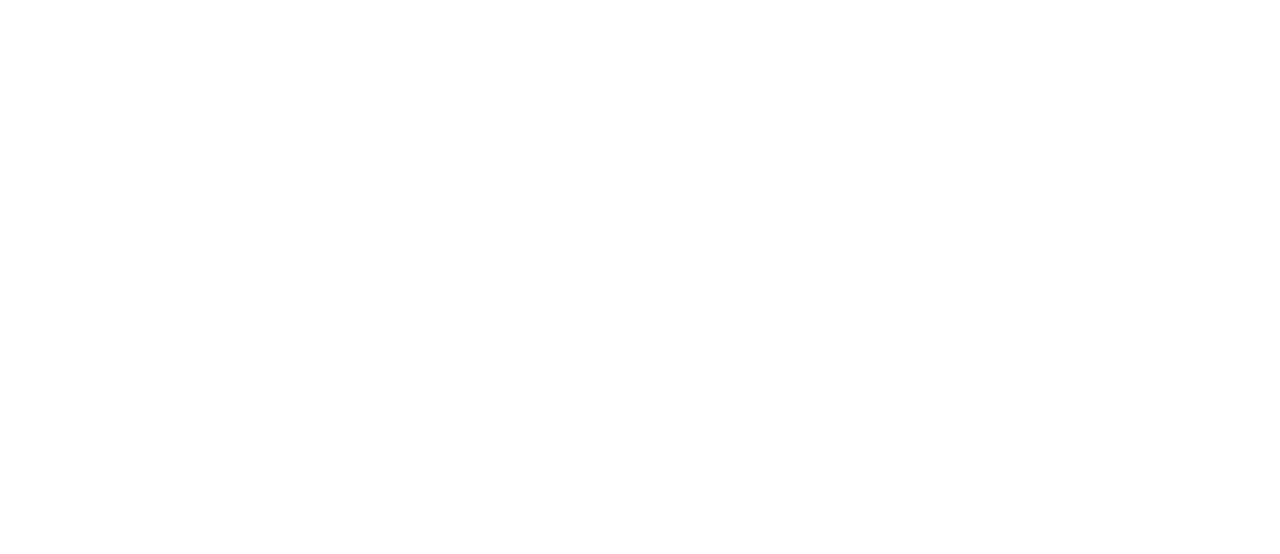
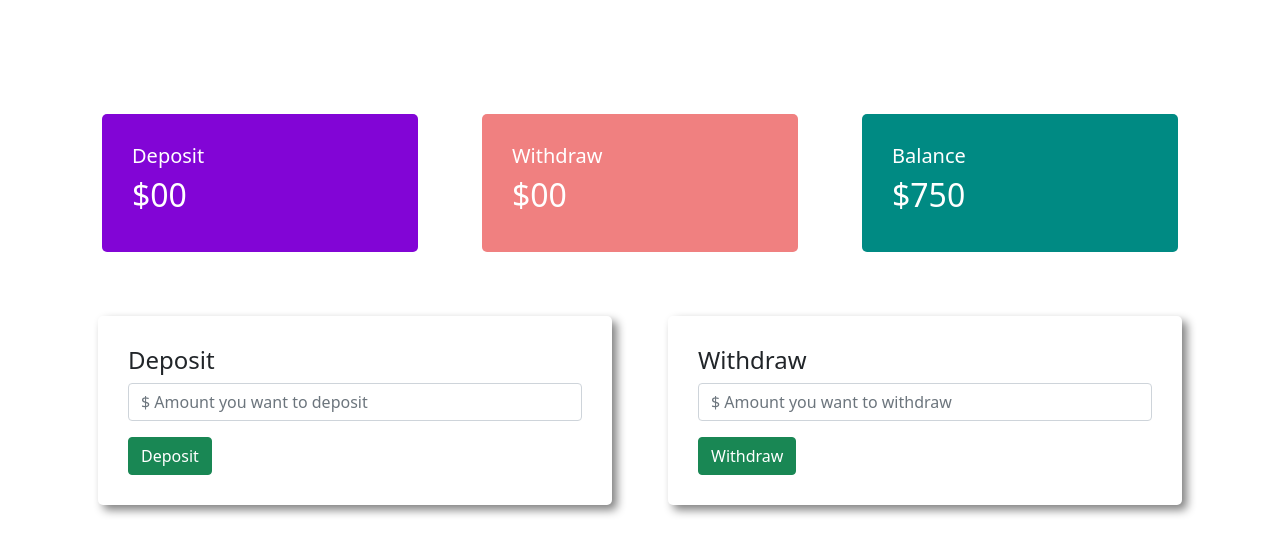
Before and after one commit to Mojahid213/Bangla-Bank, a plain HTML site: page index.html in a window 1280 px wide. Both pictures are taken after typing "name@example.com", "Sample123" into the empty fields and a click on the button "Submit". Drawn offline with Linux system fonts and the light colour scheme.

Commit message:
demo bank website

```diff
--- a/css/style.css
+++ b/css/style.css
@@ -1,5 +1,30 @@
+body{
+    padding:50px;
+}
+
+/* Global class */
+.status{
+    color:white;
+    border-radius:5px;
+    padding: 30px;
+    margin:0px 20px;
+}
+/* Global class */
+#transition-area{
+    display: none;
+}
 .form-div{
     border: 0;
     border-radius: 5px;
     box-shadow: 5px 5px 10px gray;
 }
+
+.deposit{
+    background-color: rgb(130, 5, 214);
+}
+.withdraw{
+    background-color:lightcoral;
+}
+.balance{
+    background-color:rgb(0, 138, 131);
+}
--- a/index.html
+++ b/index.html
@@ -20,6 +20,54 @@
         </div>
     </div>
 
+    <div id="transition-area">
+       <div class="container mt-5">
+           <!-- The Status sectiion -->
+            <div class="row">
+                <div class="col-md-4 gy-3">
+                   <div class="deposit status">
+                    <h5>Deposit</h5>
+                    <h2>$<span id="DepositMoney">00</span></h2>
+                   </div>
+                </div>
+                <div class="col-md-4 gy-3">
+                   <div class="withdraw status">
+                    <h5>Withdraw</h5>
+                    <h2>$<span id="withdrawMoney">00</span></h2>
+                   </div>
+                </div>
+                <div class="col-md-4 gy-3">
+                   <div class="balance status">
+                    <h5>Balance</h5>
+                    <h2>$<span id="BalanceMoney">750</span></h2>
+                   </div>
+                </div>
+            </div>
+            <!--!! The Status sectiion !!-->
+
+            <!-- The Amount Section -->
+            <div class="AmountSection mt-5">
+                <div class="row">
+                    <div class="col-md-6 g-3">
+                        <div class="status form-div">
+                            <h4 class="text-dark">Deposit</h4>
+                        <input id="DepositInput" class="form-control" type="text" placeholder="$ Amount you want to deposit">
+                        <button id="AddDeposit" class="btn btn-success mt-3">Deposit</button>
+                        </div>
+                    </div>
+                    <div class="col-md-6 g-3">
+                       <div class="status form-div">
+                        <h4 class="text-dark">Withdraw</h4>
+                        <input id="withdrawInput" class="form-control" type="text" placeholder="$ Amount you want to withdraw">
+                        <button id="withdrawBtn" class="btn btn-success mt-3">Withdraw</button>
+                       </div>
+                    </div>
+                </div>
+            </div>
+            <!--!! The Amount Section !!-->
+       </div>
+    </div>
+
 
     <script src="./js/bootstrap.min.js"></script>
     <script src="./js/custom.js"></script>
--- a/js/custom.js
+++ b/js/custom.js
@@ -1,5 +1,49 @@
+// Login Button event handel
 const submitBtn = document.getElementById("loginBtn");
 submitBtn.addEventListener("click", function(){
    const loginPage = document.getElementById("login-area");
    loginPage.style.display="none";
+   const transitionArea = document.getElementById("transition-area");
+   transitionArea.style.display="block";
 })
+
+// Deposit Button event handel
+const depositBtn = document.getElementById("AddDeposit");
+    depositBtn.addEventListener("click",function(){
+        const depositAmount = document.getElementById("DepositInput").value;
+        const AmountNumber = parseFloat(depositAmount);
+
+        depositFunction("DepositMoney","DepositInput");
+        depositFunction("BalanceMoney","DepositInput");
+
+        //function for the Deposit Balance
+        function depositFunction(id,DepositInput){
+            const balanceMoney = document.getElementById(id).innerText;
+            const balancenumber = parseFloat(balanceMoney);
+            const TotalBalance = AmountNumber+ balancenumber;
+            document.getElementById(id).innerText=TotalBalance;
+            document.getElementById(DepositInput).value="";
+        }
+
+    })
+// Deposit Button event handel
+
+//Withdraw Button event handel
+const withdrawButton = document.getElementById("withdrawBtn");
+withdrawButton.addEventListener("click",function(){
+    const withdrawinput = document.getElementById("withdrawInput").value;
+    const withdrawinputNum = parseFloat(withdrawinput);
+
+    const withdrawMoney= document.getElementById("withdrawMoney").innerText;
+    const withdrawNum = parseFloat(withdrawMoney);
+    const totalwithdraw = withdrawinputNum+withdrawNum;
+    document.getElementById("withdrawMoney").innerText=totalwithdraw;
+    document.getElementById("withdrawInput").value="";
+
+    const withdrawBalance = document.getElementById("BalanceMoney").innerText;
+    const withBalanceNum = parseFloat(withdrawBalance);
+    const totalwithdrawBalance = withBalanceNum-withdrawinputNum;
+    document.getElementById("BalanceMoney").innerText=totalwithdrawBalance;
+
+
+})
```
